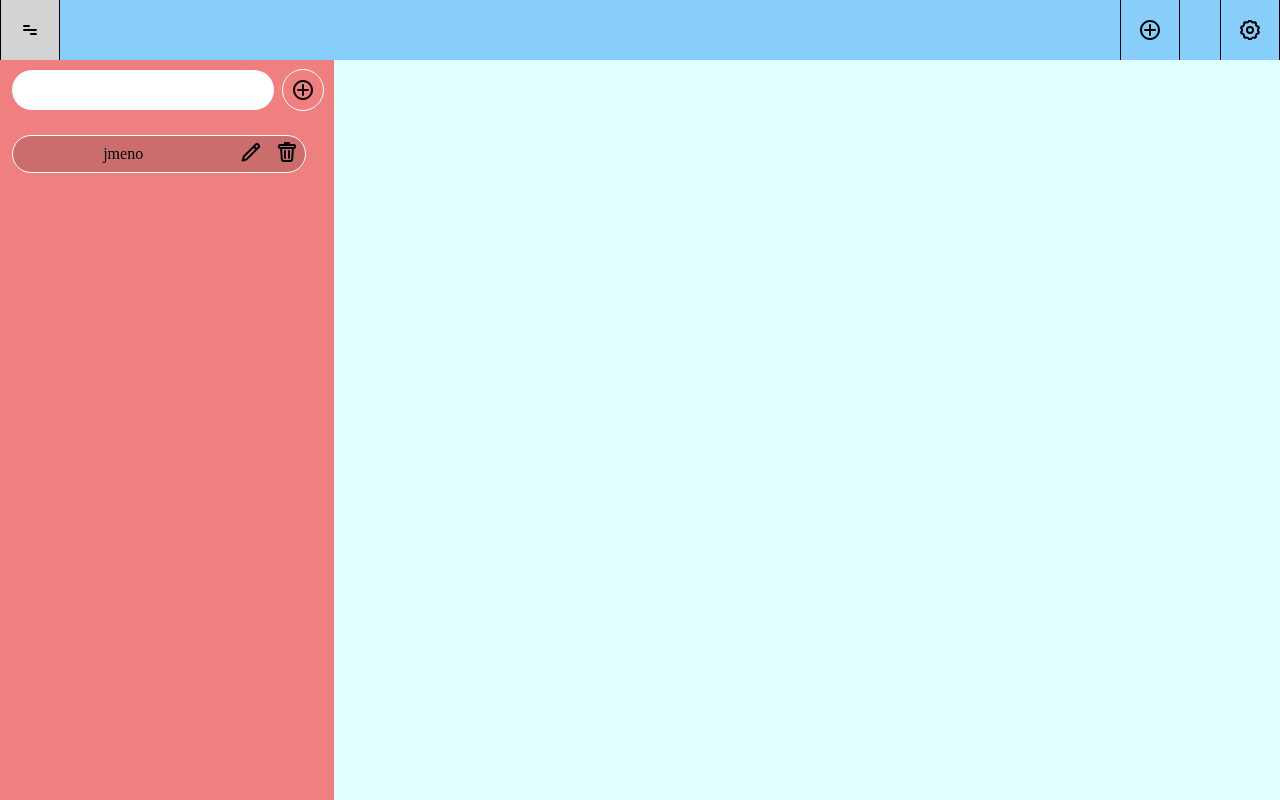
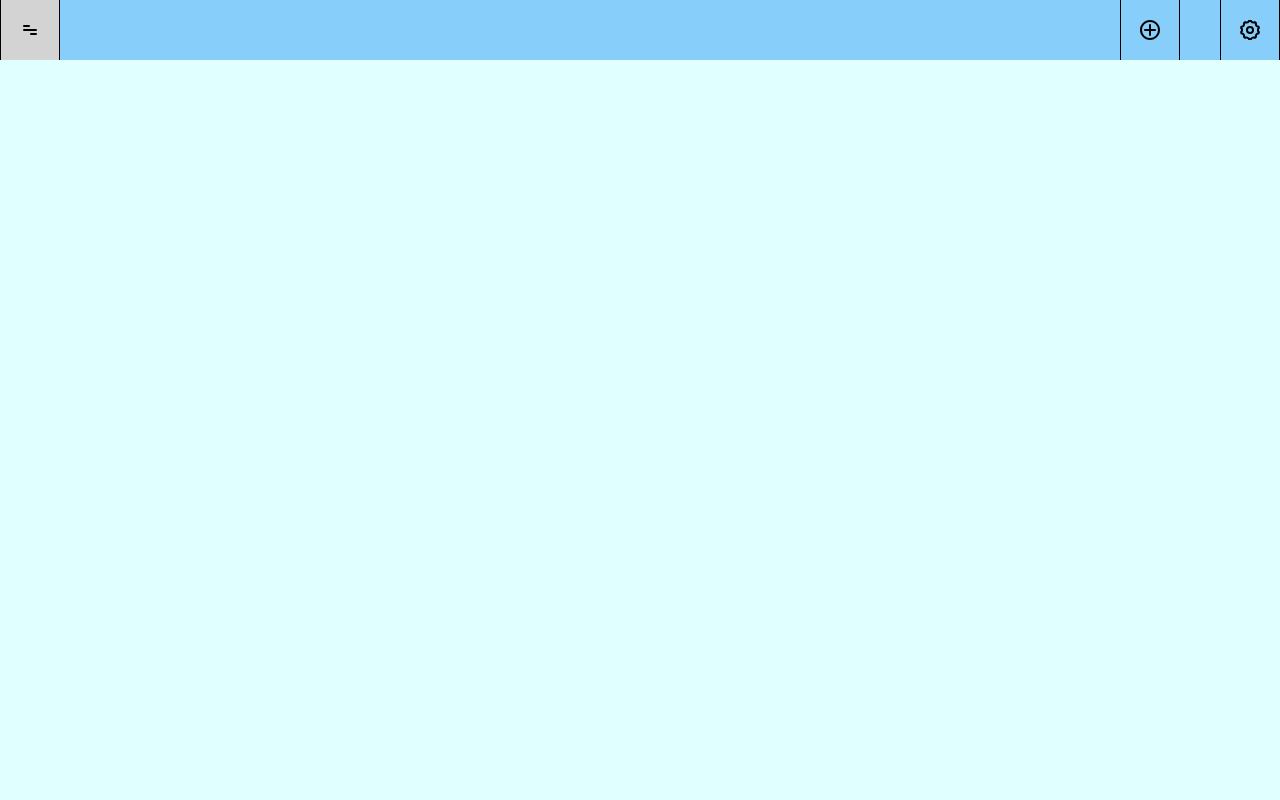
Before and after one commit to jacky32/Todo-List, a website built with webpack: page dist/index.html in a window 1280 px wide. Both pictures are taken after a click on the element 30 px from the left and 30 px from the top of the page. Built offline with nearby package versions, Linux system fonts and the light colour scheme.

Commit message:
Add functionality to menu button

```diff
--- a/src/builder.js
+++ b/src/builder.js
@@ -44,6 +44,10 @@ export default class Builder {
     addTodo.appendChild(plusIcon);
     settings.appendChild(settingsIcon);
 
+    burgerIcon.addEventListener("click", () => {
+      this.projectContent.classList.toggle("hidden");
+    });
+
     header.append(burgerIcon, addTodo, settings);
     this.content.appendChild(header);
 
@@ -57,7 +61,7 @@ export default class Builder {
   }
 
   static buildProjectList() {
-    const projectContent = document.createElement("div");
+    this.projectContent = document.createElement("div");
     const newProjectText = document.createElement("input");
     const addProject = document.createElement("div");
     this.projectList = document.createElement("div");
@@ -67,13 +71,13 @@ export default class Builder {
 
     addProject.appendChild(plusIcon);
 
-    projectContent.id = "project-content";
+    this.projectContent.id = "project-content";
     newProjectText.id = "new-project";
     addProject.id = "add-project";
     this.projectList.id = "project-list";
 
-    projectContent.append(newProjectText, addProject, this.projectList);
-    this.main.appendChild(projectContent);
+    this.projectContent.append(newProjectText, addProject, this.projectList);
+    this.main.appendChild(this.projectContent);
 
     return addProject;
   }
--- a/src/initial.css
+++ b/src/initial.css
@@ -9,3 +9,7 @@
   height: 100vh;
   width: 100vw;
 }
+
+.hidden {
+  display: none !important;
+}
```
Also changed, not shown: dist/builder.bundle.js, dist/index.bundle.js, dist/project.bundle.js, dist/todo.bundle.js.
